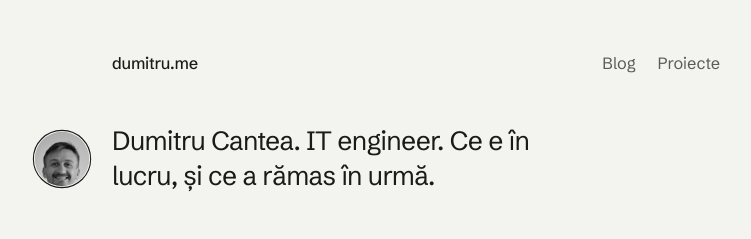
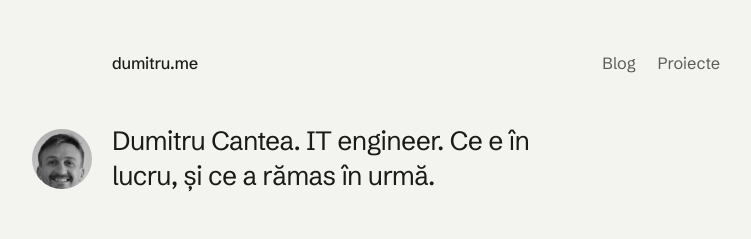
Before and after one commit to mitica/dumitru.me, a Next.js app: page / in a window 1280 px wide. Shown: the top 239 px of the page, without its empty margins (60-811 px from the left). Built offline with nearby package versions, Linux system fonts and the light colour scheme.

Commit message:
round the portrait and lift the face
No ring and no inset. The black-and-white crop sits higher in the circle so the face is centered.

```diff
--- a/components/medallion.tsx
+++ b/components/medallion.tsx
@@ -24,19 +24,18 @@ export function Medallion({ size = 48 }: MedallionProps) {
     >
       <defs>
         <clipPath id={clipId}>
-          <circle cx="32" cy="32" r="29" />
+          <circle cx="32" cy="32" r="32" />
         </clipPath>
       </defs>
       <image
         href="/img/face-mark.jpg"
-        x="1.4"
-        y="1.4"
-        width="61.2"
-        height="61.2"
+        x="0"
+        y="0"
+        width="64"
+        height="64"
         clipPath={`url(#${clipId})`}
         preserveAspectRatio="xMidYMid slice"
       />
-      <circle cx="32" cy="32" r="30.55" fill="none" stroke="currentColor" strokeWidth="1.15" />
     </svg>
   );
 
```
Also changed, not shown: public/img/face-mark.jpg.
